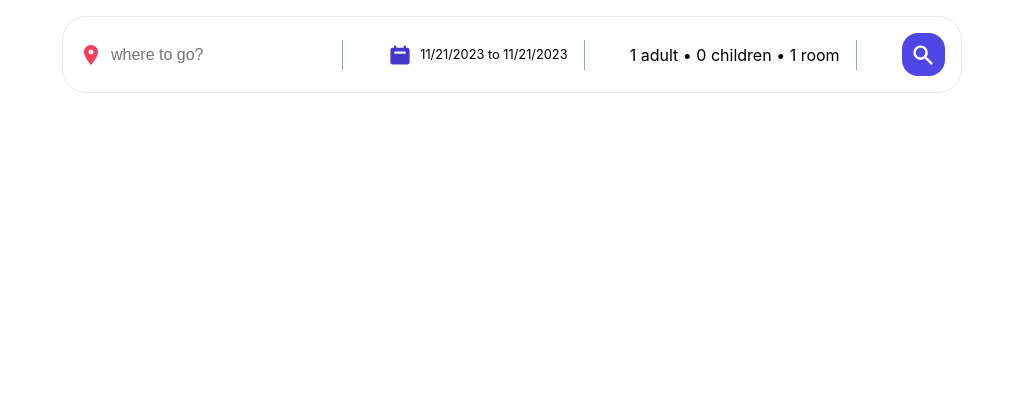
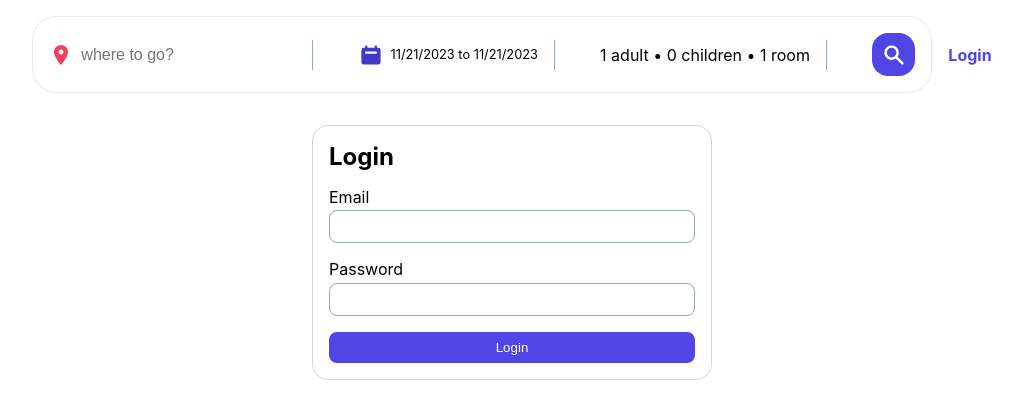
Before and after one commit to ZahraNejati79/booking-hotel, a React (Vite) app: page /login in a window 1280 px wide. Shown: the top 418 px of the page, without its empty margins (128-1150 px from the left). Built offline with nearby package versions, Linux system fonts and the light colour scheme; no server answers; data requests are answered from the project's data file.

Commit message:
Auth provider context / login / logout

```diff
--- a/src/App.jsx
+++ b/src/App.jsx
@@ -11,14 +11,18 @@
 import Bookmark from "./components/Bookmark/Bookmark";
 import SingleBookmark from "./components/SingleBookmark/SingleBookmark";
 import AddNewBookmark from "./components/AddNewBookmark/AddNewBookmark";
+import Login from "./components/Login/Login";
+import AuthProvider from "./components/context/AuthProvider";
 
 function App() {
   return (
+    <AuthProvider>
       <BookmarkListProviter>
         <HotelsProviter>
           <Header />
           <Routes>
             <Route path="/" element={<LocationList />} />
+            <Route path="/login" element={<Login />} />
             <Route path="/hotels" element={<AppLayout />}>
               <Route index element={<Hotels />} />
               <Route path=":id" element={<SingleHotel />} />
@@ -31,6 +35,7 @@
           </Routes>
         </HotelsProviter>
       </BookmarkListProviter>
+    </AuthProvider>
   );
 }
 
--- a/src/components/Header/Header.jsx
+++ b/src/components/Header/Header.jsx
@@ -7,10 +7,12 @@
 import { DateRange } from "react-date-range";
 import { format } from "date-fns";
 import {
+  NavLink,
   createSearchParams,
   useNavigate,
   useSearchParams,
 } from "react-router-dom";
+import { useAuth } from "../context/AuthProvider";
 const Header = () => {
   const [searchParams, setSearchParams] = useSearchParams();
   const [destination, setDestination] = useState(
@@ -111,6 +113,7 @@
           </button>
         </div>
       </div>
+      <User />
     </div>
   );
 };
@@ -166,3 +169,17 @@
     </div>
   );
 }
+
+function User() {
+  const { isAuthenticated, logout } = useAuth();
+  const handleDelete = () => {
+    logout();
+  };
+  if (isAuthenticated)
+    return (
+      <button onClick={handleDelete} className="button">
+        Logout
+      </button>
+    );
+  return <NavLink to="/login">Login</NavLink>;
+}
--- /dev/null
+++ b/src/components/Login/Login.jsx
@@ -0,0 +1,53 @@
+import { useState } from "react";
+import { useAuth } from "../context/AuthProvider";
+import { useNavigate } from "react-router-dom";
+import { useEffect } from "react";
+
+const Login = () => {
+  const [email, setEmail] = useState("");
+  const [password, setPassword] = useState("");
+  const { isAuthenticated, login } = useAuth();
+  const navigate = useNavigate();
+
+  useEffect(() => {
+    if (isAuthenticated) navigate("/", { raplace: true });
+  }, [isAuthenticated, navigate]);
+
+  const handleSubmit = (e) => {
+    e.preventDefault();
+    login({ email, password });
+  };
+
+  return (
+    <div className="loginContainer">
+      <h2>Login</h2>
+      <form onSubmit={handleSubmit} action="" className="form">
+        <div className="formControl">
+          <label htmlFor="email">Email</label>
+          <input
+            value={email}
+            onChange={(e) => setEmail(e.target.value)}
+            type="text"
+            name="email"
+            id="email"
+          />
+        </div>
+        <div className="formControl">
+          <label htmlFor="password">Password</label>
+          <input
+            value={password}
+            onChange={(e) => setPassword(e.target.value)}
+            type="text"
+            name="password"
+            id="password"
+          />
+        </div>
+        <div className="button">
+          <button className="btn btn--primary">Login</button>
+        </div>
+      </form>
+    </div>
+  );
+};
+
+export default Login;
--- /dev/null
+++ b/src/components/context/AuthProvider.jsx
@@ -0,0 +1,47 @@
+import { useContext } from "react";
+import { useReducer } from "react";
+import { createContext } from "react";
+
+const AuthContext = createContext();
+const initilState = {
+  user: null,
+  isAuthenticated: false,
+};
+const FACE_USER = {
+  firstName: "zahra",
+  lastName: "Nejati",
+  email: "nejati@gmail.com",
+  password: "4444",
+};
+function authReducer(state, { type, payload }) {
+  switch (type) {
+    case "login":
+      return { isAuthenticated: true, user: payload };
+    case "logout":
+      return { isAuthenticated: false, user: null };
+    default:
+      throw new Error("Unknow action!");
+  }
+}
+export default function AuthProvider({ children }) {
+  function login(user) {
+    // if (user.password === FACE_USER.password && user.email === FACE_USER.email)
+    dispatch({ type: "login", payload: user });
+  }
+  function logout() {
+    dispatch({ type: "logout" });
+  }
+  const [{ user, isAuthenticated }, dispatch] = useReducer(
+    authReducer,
+    initilState
+  );
+  return (
+    <AuthContext.Provider value={{ user, isAuthenticated, login, logout }}>
+      {children}
+    </AuthContext.Provider>
+  );
+}
+
+export function useAuth() {
+  return useContext(AuthContext);
+}
```
Lines whose indentation alone changed are shown as unchanged.
